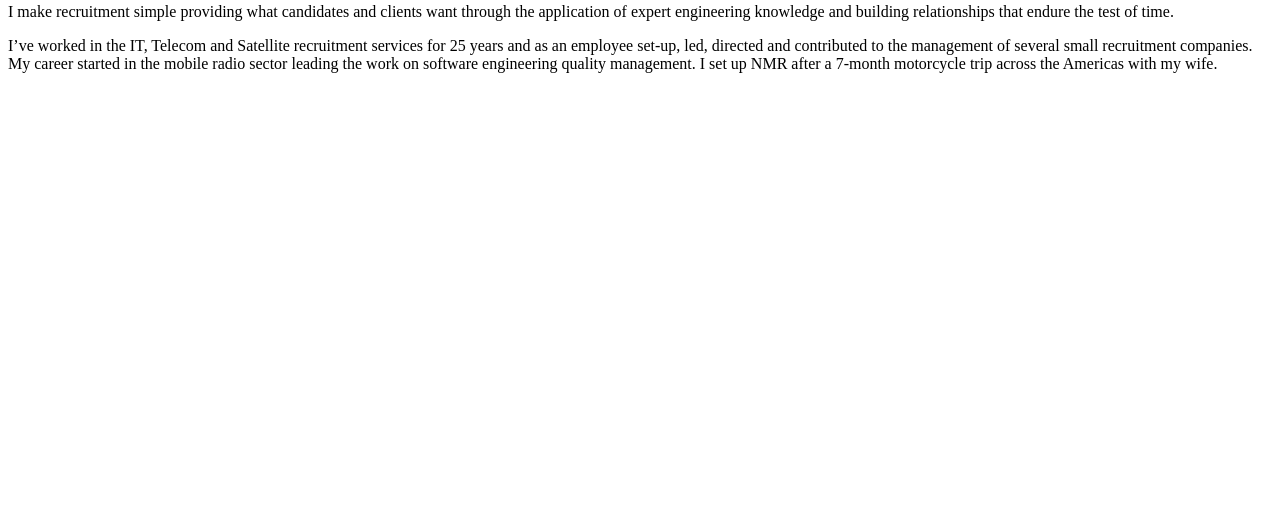
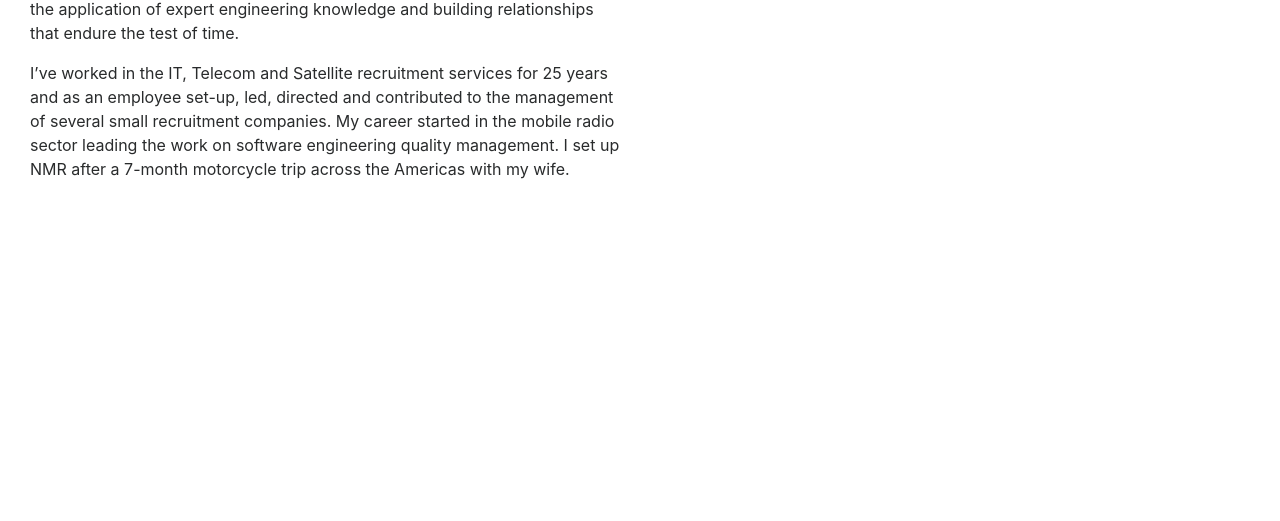
Before and after one commit to JosephMcArthur/Neil_McArthur_Website, a plain HTML site: page about.html in a window 1280 px wide. Shown: the part 279-800 px from the top of the page. Drawn offline with Linux system fonts and the light colour scheme.

Commit message:
trying to add css

```diff
--- a/about.html
+++ b/about.html
@@ -1,3 +1,8 @@
+<head>
+		<!-- link to main stylesheet -->
+		<link rel="stylesheet" type="text/css" href="/css/bootstrap.css">
+</head>
+
 <div>
 <div class="container-fluid">
 
```
